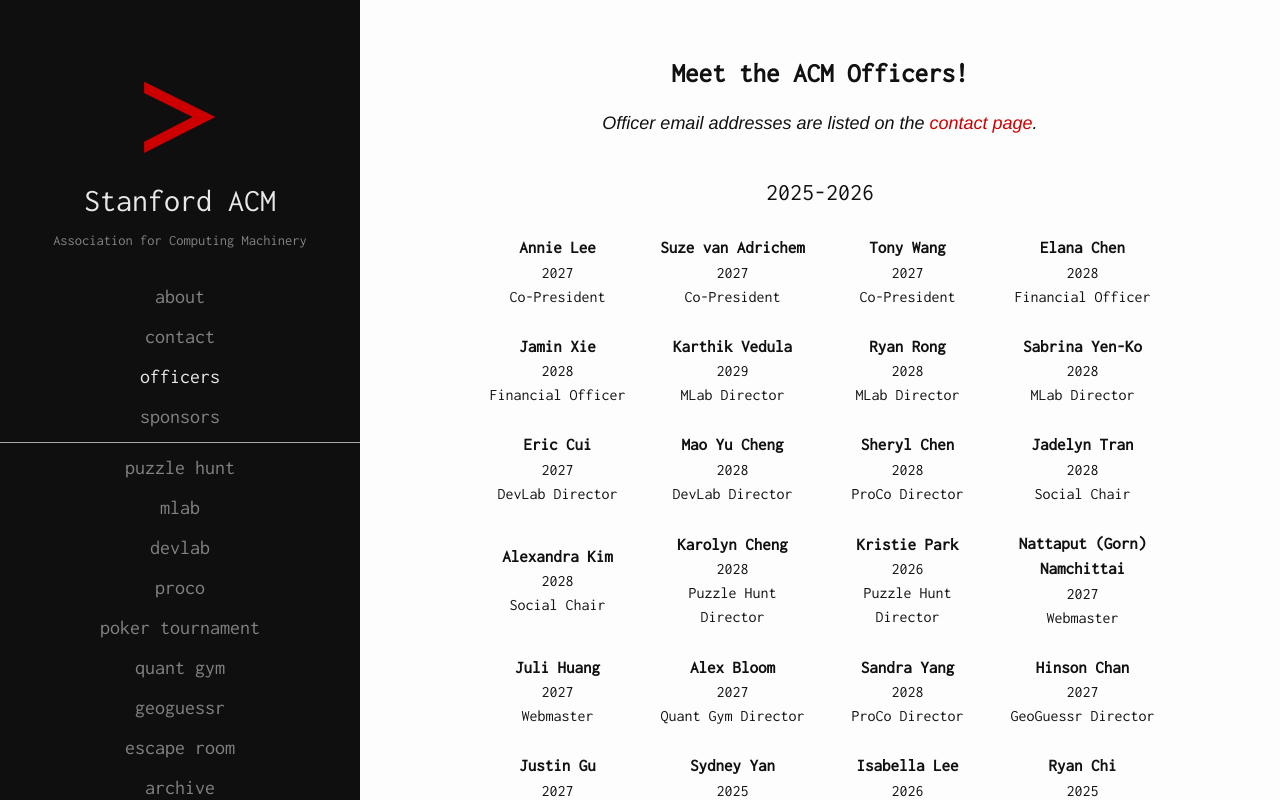
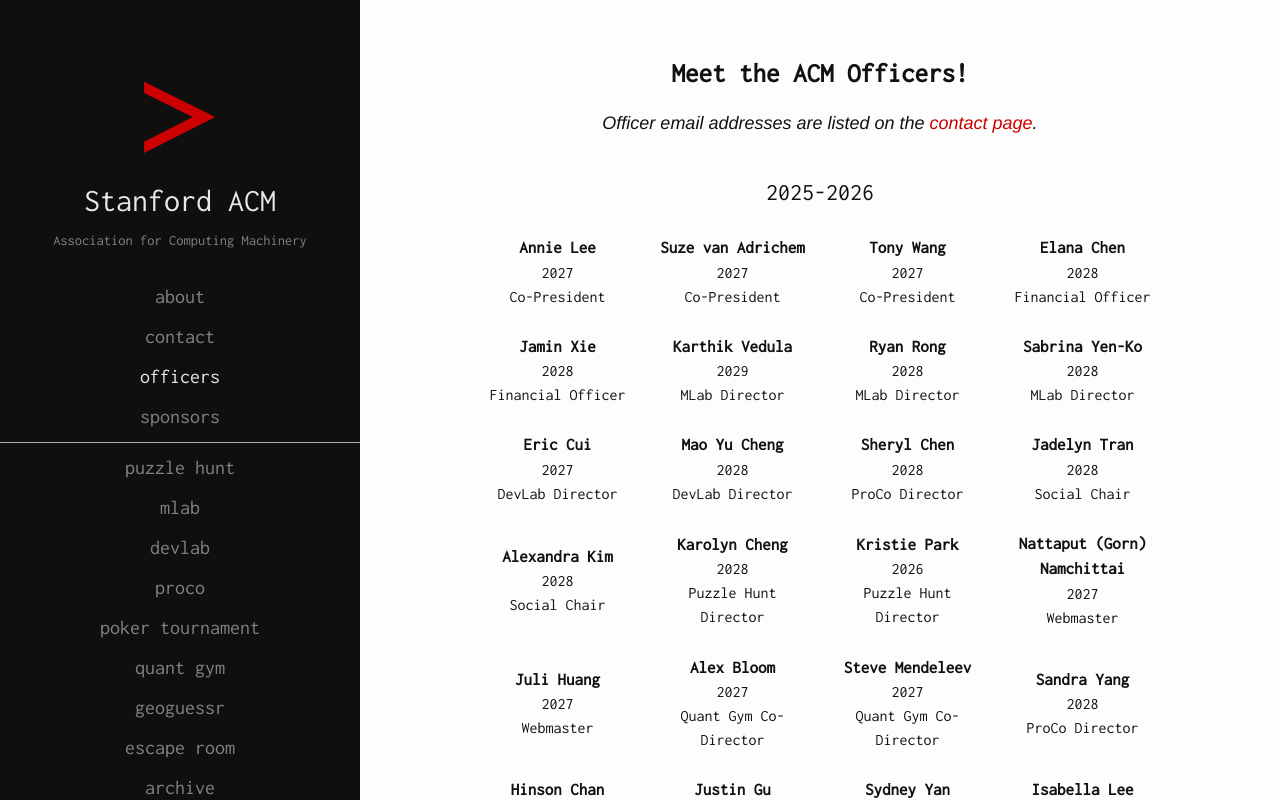
Before and after one commit to EricCui2005/Stanford-ACM, a Next.js app: page /officers in a window 1280 px wide. Shown: the top 800 px of the page. Built offline with nearby package versions, Linux system fonts and the light colour scheme.

Commit message:
added steve mendeleev as an officer

```diff
--- a/pages/officers.tsx
+++ b/pages/officers.tsx
@@ -59,7 +59,8 @@
             position="Webmaster"
           />
           <Person name="Juli Huang" year={2027} position="Webmaster" />
-          <Person name="Alex Bloom" year={2027} position="Quant Gym Director" />
+          <Person name="Alex Bloom" year={2027} position="Quant Gym Co-Director" />
+          <Person name="Steve Mendeleev" year={2027} position="Quant Gym Co-Director" />
           <Person name="Sandra Yang" year={2028} position="ProCo Director" />
           <Person name="Hinson Chan" year={2027} position="GeoGuessr Director" />
           <Person name="Justin Gu" year={2027} position="Advisor" />
```
